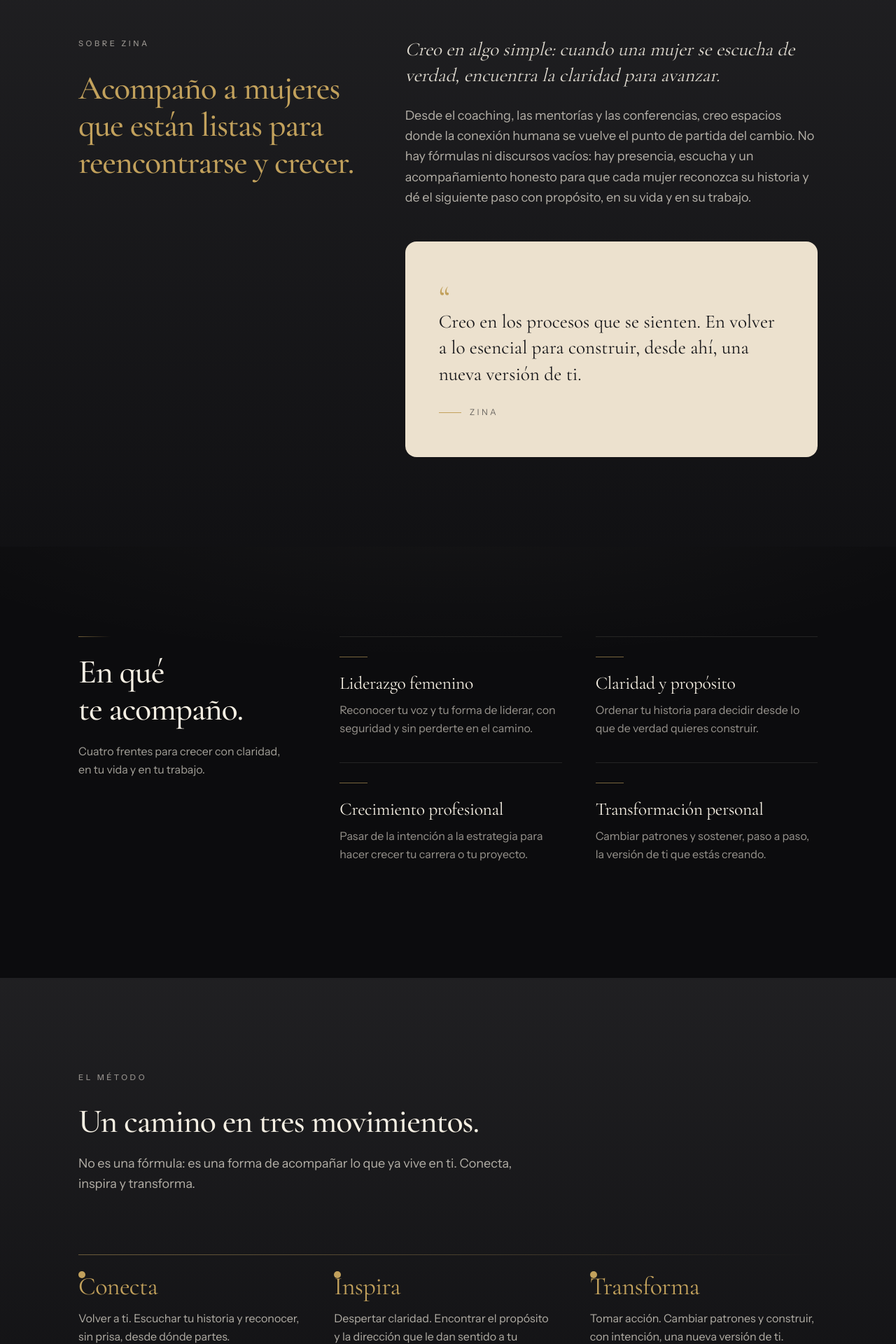
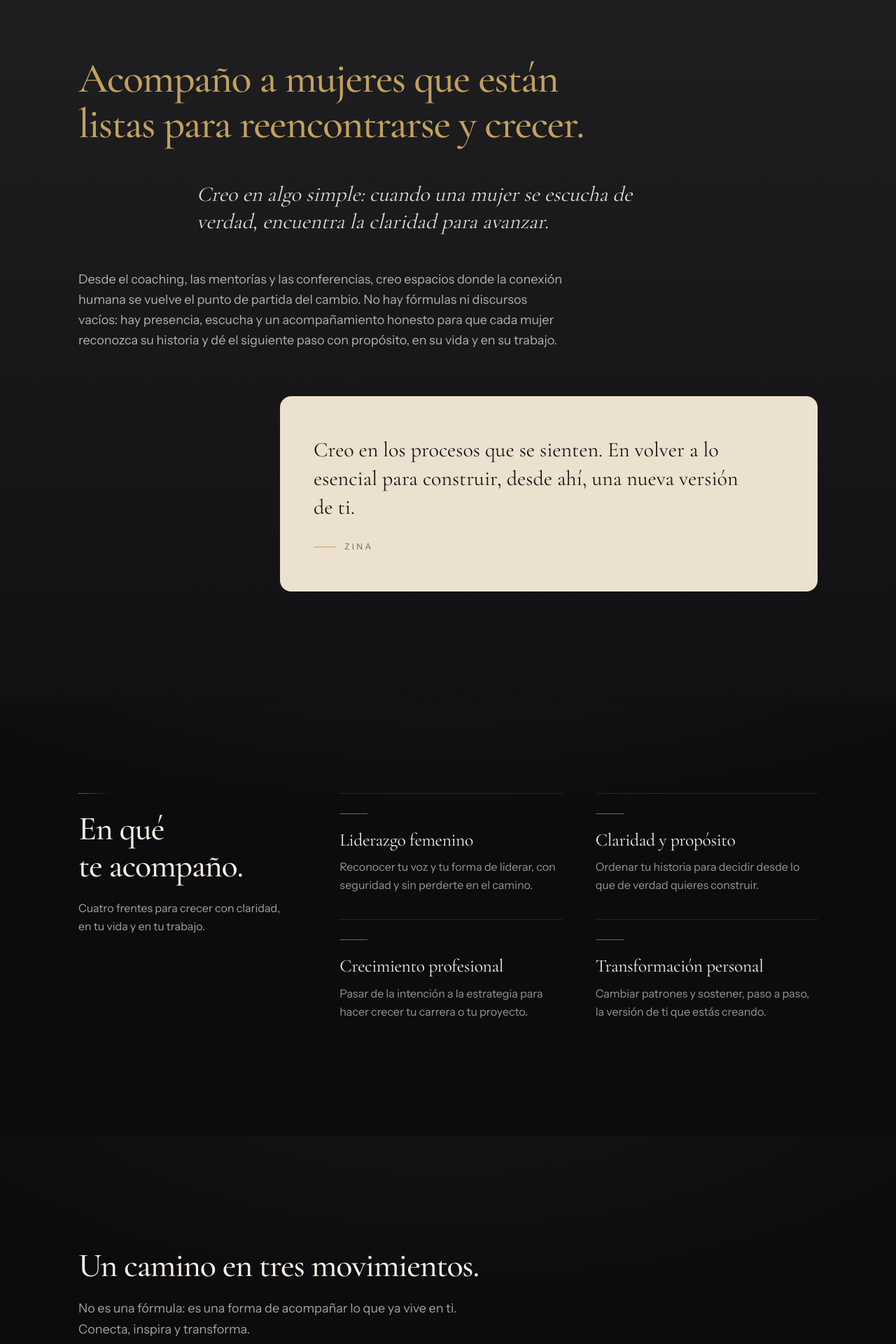
Before and after one commit to JHStudio-dev/ZinaSinergia-web, a Next.js app: page / in a window 1280 px wide. Shown: the part 880-2800 px from the top of the page at 70% size. Built offline with nearby package versions, Linux system fonts and the light colour scheme.

Commit message:
style: redesign about, method and testimonials

```diff
--- a/src/components/sections/About.tsx
+++ b/src/components/sections/About.tsx
@@ -1,6 +1,5 @@
 import { AnimatedReveal } from "@/components/ui/AnimatedReveal";
 import { Container } from "@/components/ui/Container";
-import { SectionLabel } from "@/components/ui/SectionLabel";
 import { site } from "@/data/site";
 
 export function About() {
@@ -9,46 +8,39 @@ export function About() {
   return (
     <section
       id="sobre-zina"
-      className="zs-surface-raised scroll-mt-24 py-24 sm:py-32"
+      className="zs-surface-raised scroll-mt-24 py-24 sm:py-32 lg:py-40"
     >
-      <Container className="grid gap-12 lg:grid-cols-12 lg:gap-16">
-        <div className="lg:col-span-5">
+      <Container>
         <AnimatedReveal>
-            <SectionLabel>Sobre Zina</SectionLabel>
-            <h2 className="mt-7 font-display text-4xl font-medium leading-[1.1] tracking-tight text-gold sm:text-5xl">
+          <h2 className="max-w-4xl font-display text-4xl font-medium leading-[1.08] tracking-tight text-gold sm:text-5xl lg:text-6xl">
             {about.heading}
           </h2>
         </AnimatedReveal>
-        </div>
 
-        <div className="lg:col-span-7 lg:pt-1">
         <AnimatedReveal delay={120}>
-            <p className="font-display text-2xl italic leading-snug text-ivory/90 sm:text-[1.7rem]">
+          <p className="mt-12 max-w-2xl font-display text-2xl italic leading-[1.3] text-ivory/90 sm:text-[1.9rem] lg:ml-[16%]">
             {about.lead}
           </p>
-            <p className="mt-6 max-w-2xl text-base leading-relaxed text-ivory/70 sm:text-lg">
+        </AnimatedReveal>
+
+        {/* Slot reservado: aquí puede entrar un retrato de Zina junto al texto. */}
+        <AnimatedReveal delay={180}>
+          <p className="mt-12 max-w-[58ch] text-base leading-relaxed text-ivory/70 sm:text-lg">
             {about.body}
           </p>
         </AnimatedReveal>
 
-          <AnimatedReveal delay={220}>
-            <figure className="mt-12 overflow-hidden rounded-2xl bg-champagne px-8 py-10 text-carbon sm:px-12 sm:py-14">
-              <span
-                aria-hidden
-                className="font-display text-5xl leading-none text-gold"
-              >
-                “
-              </span>
-              <blockquote className="-mt-2 font-display text-2xl leading-snug text-carbon sm:text-[1.7rem]">
+        <AnimatedReveal delay={240}>
+          <figure className="mt-16 max-w-3xl rounded-2xl bg-champagne px-8 py-10 text-carbon sm:px-12 sm:py-14 lg:ml-auto">
+            <p className="font-display text-2xl leading-snug text-carbon sm:text-3xl">
               {about.manifesto}
-              </blockquote>
+            </p>
             <figcaption className="mt-7 flex items-center gap-3 text-xs uppercase tracking-[0.28em] text-carbon/60">
               <span className="h-px w-8 bg-gold" aria-hidden />
               {about.signature}
             </figcaption>
           </figure>
         </AnimatedReveal>
-        </div>
       </Container>
     </section>
   );
--- a/src/components/sections/Method.tsx
+++ b/src/components/sections/Method.tsx
@@ -1,55 +1,36 @@
 import { AnimatedReveal } from "@/components/ui/AnimatedReveal";
 import { Container } from "@/components/ui/Container";
-import { SectionLabel } from "@/components/ui/SectionLabel";
 import { site } from "@/data/site";
 
 export function Method() {
   const { method } = site;
 
   return (
-    <section
-      id="metodo"
-      className="zs-surface-raised scroll-mt-24 py-24 sm:py-32"
-    >
+    <section id="metodo" className="zs-surface scroll-mt-24 py-24 sm:py-32 lg:py-40">
       <Container>
-        <AnimatedReveal className="max-w-2xl">
-          <SectionLabel>{method.eyebrow}</SectionLabel>
-          <h2 className="mt-7 font-display text-4xl font-medium leading-[1.05] tracking-tight text-ivory sm:text-5xl">
+        <AnimatedReveal className="max-w-3xl">
+          <h2 className="font-display text-3xl font-medium leading-[1.12] tracking-tight text-ivory sm:text-4xl lg:text-5xl">
             {method.title}
           </h2>
-          <p className="mt-5 text-base leading-relaxed text-ivory/70 sm:text-lg">
+          <p className="mt-5 max-w-xl text-base leading-relaxed text-ivory/65 sm:text-lg">
             {method.intro}
           </p>
         </AnimatedReveal>
 
-        <div className="relative mt-16 sm:mt-20">
-          <span
-            aria-hidden
-            className="absolute inset-x-0 top-1.5 hidden h-px bg-gradient-to-r from-gold/50 via-gold/30 to-transparent md:block"
-          />
-          <div className="grid gap-12 md:grid-cols-3 md:gap-10">
+        <div className="mt-16 flex flex-col gap-14 sm:mt-20 sm:gap-16">
           {method.steps.map((step, i) => (
-              <AnimatedReveal key={step.title} delay={i * 120}>
-                <div className="relative">
-                  <span
-                    aria-hidden
-                    className="mb-6 block h-px w-10 bg-gold/60 md:hidden"
-                  />
-                  <span
-                    aria-hidden
-                    className="absolute -top-0.5 left-0 hidden h-2.5 w-2.5 rounded-full bg-gold md:block"
-                  />
-                  <h3 className="font-display text-3xl text-gold sm:text-4xl md:mt-8">
+            <AnimatedReveal key={step.title} delay={i * 110}>
+              <div className="flex flex-col gap-3 sm:flex-row sm:items-baseline sm:gap-10 lg:gap-16">
+                <h3 className="shrink-0 font-display text-5xl leading-[0.95] text-gold sm:text-6xl lg:text-7xl">
                   {step.title}
                 </h3>
-                  <p className="mt-3 max-w-sm text-base leading-relaxed text-ivory/70">
+                <p className="max-w-xl text-base leading-relaxed text-ivory/70 sm:text-lg">
                   {step.description}
                 </p>
               </div>
             </AnimatedReveal>
           ))}
         </div>
-        </div>
       </Container>
     </section>
   );
--- a/src/components/sections/Testimonials.tsx
+++ b/src/components/sections/Testimonials.tsx
@@ -9,13 +9,13 @@ export function Testimonials() {
   return (
     <section
       id="impacto"
-      className="zs-surface-raised scroll-mt-24 py-24 sm:py-32"
+      className="zs-surface-raised scroll-mt-24 py-24 sm:py-32 lg:py-40"
     >
       <Container>
         <AnimatedReveal className="max-w-2xl">
           <span
             aria-hidden
-            className="font-display text-6xl leading-none text-gold/60"
+            className="block font-display text-6xl leading-none text-gold/60"
           >
             “
           </span>
@@ -27,22 +27,22 @@ export function Testimonials() {
           </p>
         </AnimatedReveal>
 
-        <AnimatedReveal delay={80}>
-          <figure className="mt-14 border-y border-ivory/10 py-10 sm:py-12">
-            <blockquote className="max-w-4xl font-display text-2xl italic leading-snug text-ivory sm:text-[2rem]">
+        <AnimatedReveal delay={100}>
+          <figure className="mt-14 max-w-4xl border-t border-ivory/10 pt-10">
+            <blockquote className="font-display text-2xl italic leading-snug text-ivory sm:text-[2.1rem]">
               {featured.quote}
             </blockquote>
-            <figcaption className="mt-7 flex items-center gap-3 text-xs uppercase tracking-[0.24em] text-ivory/55">
+            <figcaption className="mt-6 flex items-center gap-3 text-xs uppercase tracking-[0.24em] text-ivory/55">
               <span className="h-px w-8 bg-gold/70" aria-hidden />
               {featured.role}
             </figcaption>
           </figure>
         </AnimatedReveal>
 
-        <div className="mt-10 grid gap-10 sm:grid-cols-2 sm:gap-12">
+        <div className="mt-12 grid gap-10 sm:grid-cols-2 sm:gap-14 lg:ml-[20%]">
           {rest.map((item, i) => (
-            <AnimatedReveal key={item.role} delay={160 + i * 90} className="h-full">
-              <figure className="h-full">
+            <AnimatedReveal key={item.role} delay={160 + i * 90}>
+              <figure>
                 <blockquote className="font-display text-xl italic leading-relaxed text-ivory/85">
                   {item.quote}
                 </blockquote>
```
Lines whose indentation alone changed are shown as unchanged.
